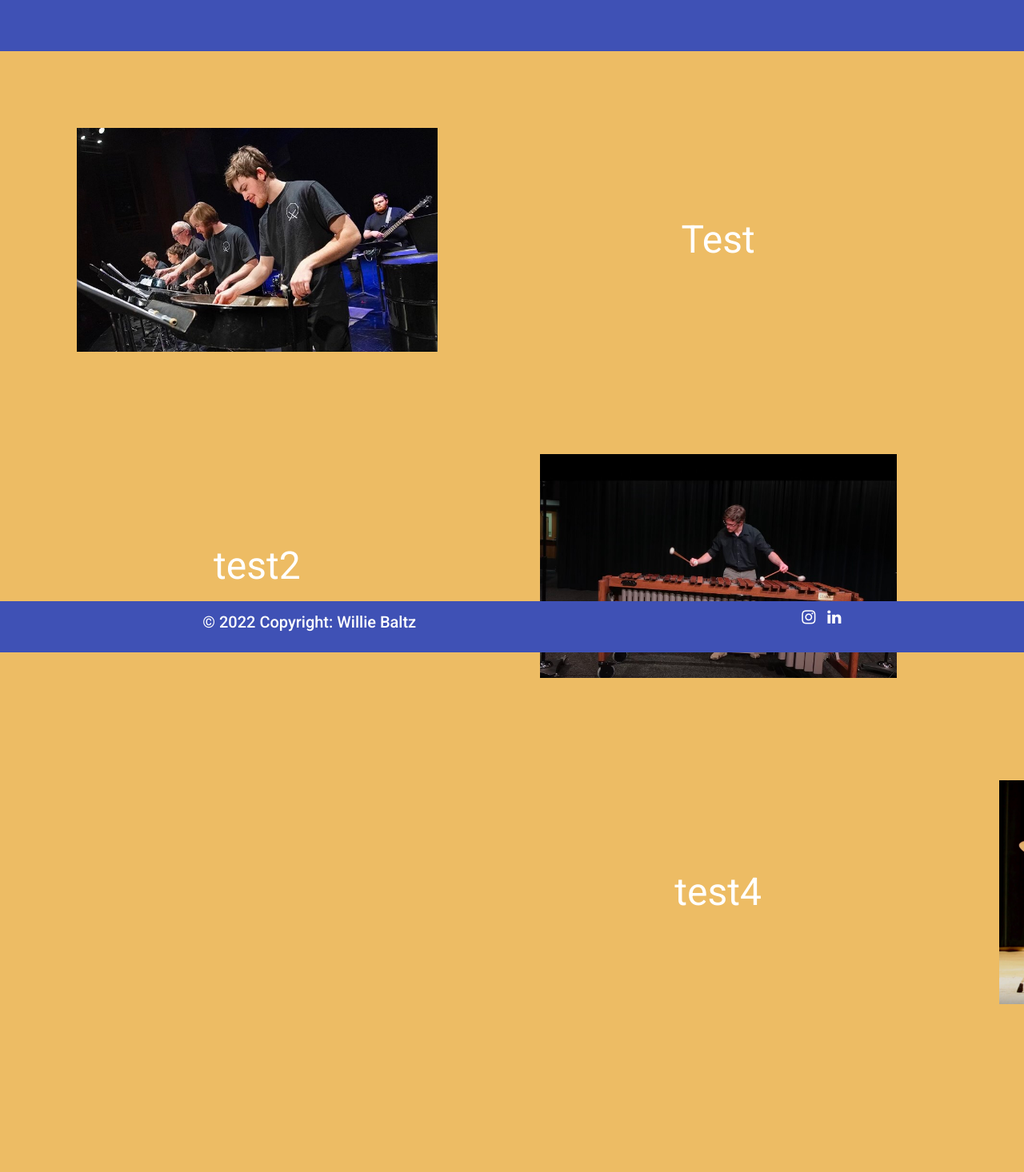
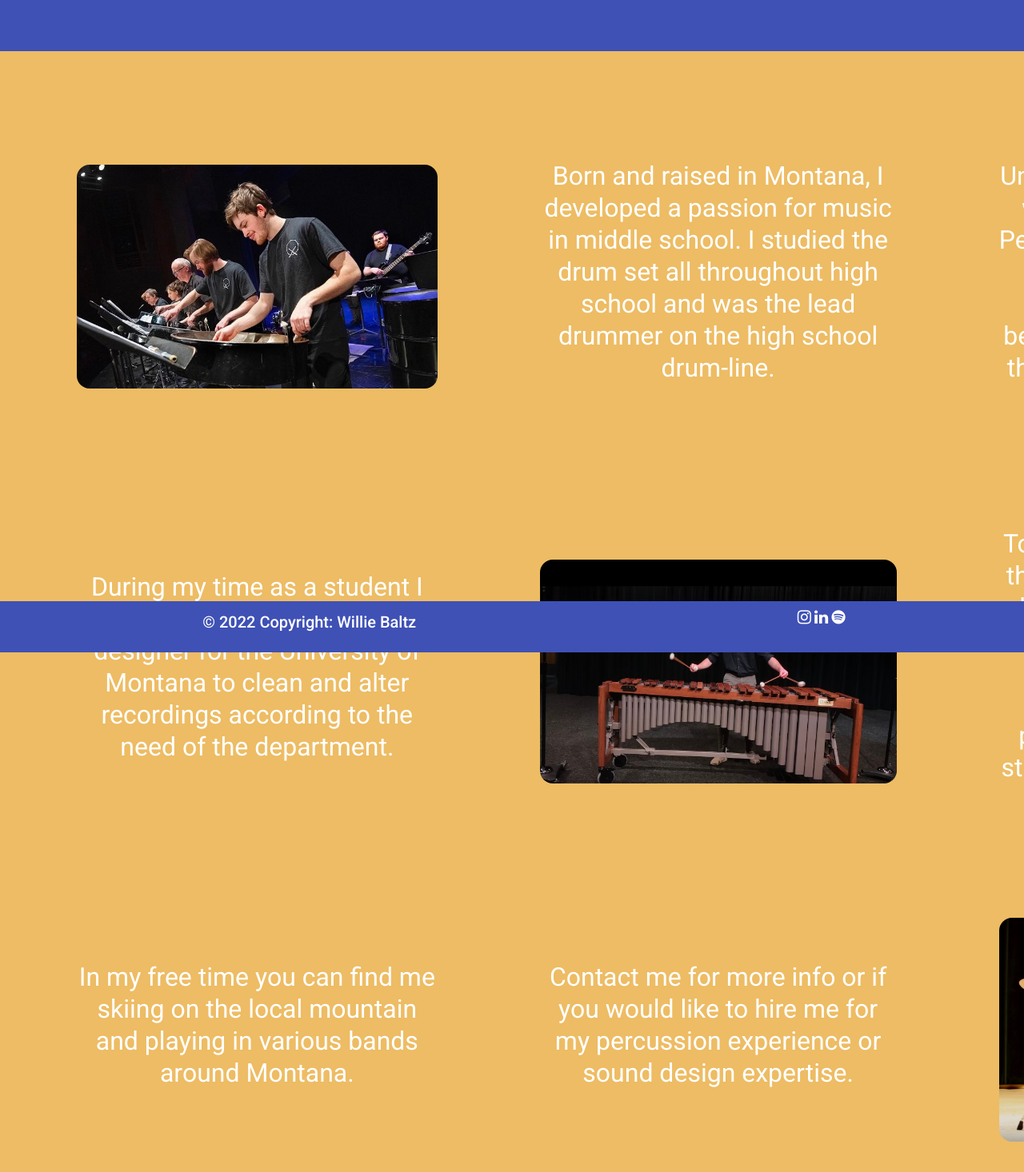
Before and after one commit to SABaltz/WillieWeb, an Angular app: page /about in a window 1280 px wide. Shown: the top 1466 px of the page at 80% size. Before the commit the page ends 1320 px from the top, so only its background shows below. Built offline with nearby package versions, Linux system fonts and the light colour scheme.

Commit message:
about component set

```diff
--- a/src/app/about/about.component.css
+++ b/src/app/about/about.component.css
@@ -9,13 +9,15 @@
 
 .cell {
   color: white;
-  font-size: 3rem;
+  font-size: 2rem;
+  line-height: 2.5rem;
   text-align: center;
   padding: 4rem;
 }
 
 img {
   height: 35vh;
+  border-radius: 1rem;
 }
 
 .container div {
--- a/src/app/about/about.component.html
+++ b/src/app/about/about.component.html
@@ -1,11 +1,12 @@
 <div class="container">
   <div class="cell cell-1"><img src="../../assets/steelTounge.jpg" alt="Willie Playing the Steel Drum"></div>
-  <div class="cell cell-2">Test</div>
-  <div class="cell cell-3"></div>
-  <div class="cell cell-4">test2</div>
+  <div class="cell cell-2"><p>Born and raised in Montana, I developed a passion for music
+  in middle school. I studied the drum set all throughout high school and was the lead drummer on the high school drum-line. </p></div>
+  <div class="cell cell-3"><p>I attended the University Of Montana where I Majored in Percussion and Sound Design. While attending UM I becamse an expert at the entire percussion ensemble.</p></div>
+  <div class="cell cell-4"><p> During my time as a student I worked as the lead sound designer for the University of Montana to clean and alter recordings according to the need of the department. </p></div>
   <div class="cell cell-5"><img src="../../assets/IMG-3374.jpg" alt="Willie Playing the Steel Drum"></div>
-  <div class="cell cell-6">test3</div>
-  <div class="cell cell-7"></div>
-  <div class="cell cell-8">test4</div>
+  <div class="cell cell-6">To date I have started three separate bands where I composed the music in addition to acting as the lead drummer. I also perform as a guest steel drum player with Roots Uprising</div>
+  <div class="cell cell-7"><p>In my free time you can find me skiing on the local mountain and playing in various bands around Montana.</p></div>
+  <div class="cell cell-8"><p> Contact me for more info or if you would like to hire me for my percussion experience or sound design expertise.</p></div>
   <div class="cell cell-9"><img src="../../assets/WDrumset.JPEG" alt=""></div>
 </div>
--- a/src/app/footer/footer.component.html
+++ b/src/app/footer/footer.component.html
@@ -6,6 +6,7 @@
     <div class="socialMedia-fa">
       <a target="_blank" href="https://www.instagram.com/williewonderdrums/" class="fa fa-instagram"></a>
       <a target="_blank" href="https://www.linkedin.com/in/willie-baltz-aa69661a4" class="fa fa-linkedin"></a>
+      <a target="_blank" href="https://open.spotify.com/artist/4r2x1tuyAt1VVlEqm5r0LG" class="fa fa-spotify"></a>
     </div>
 
   </div>
```
